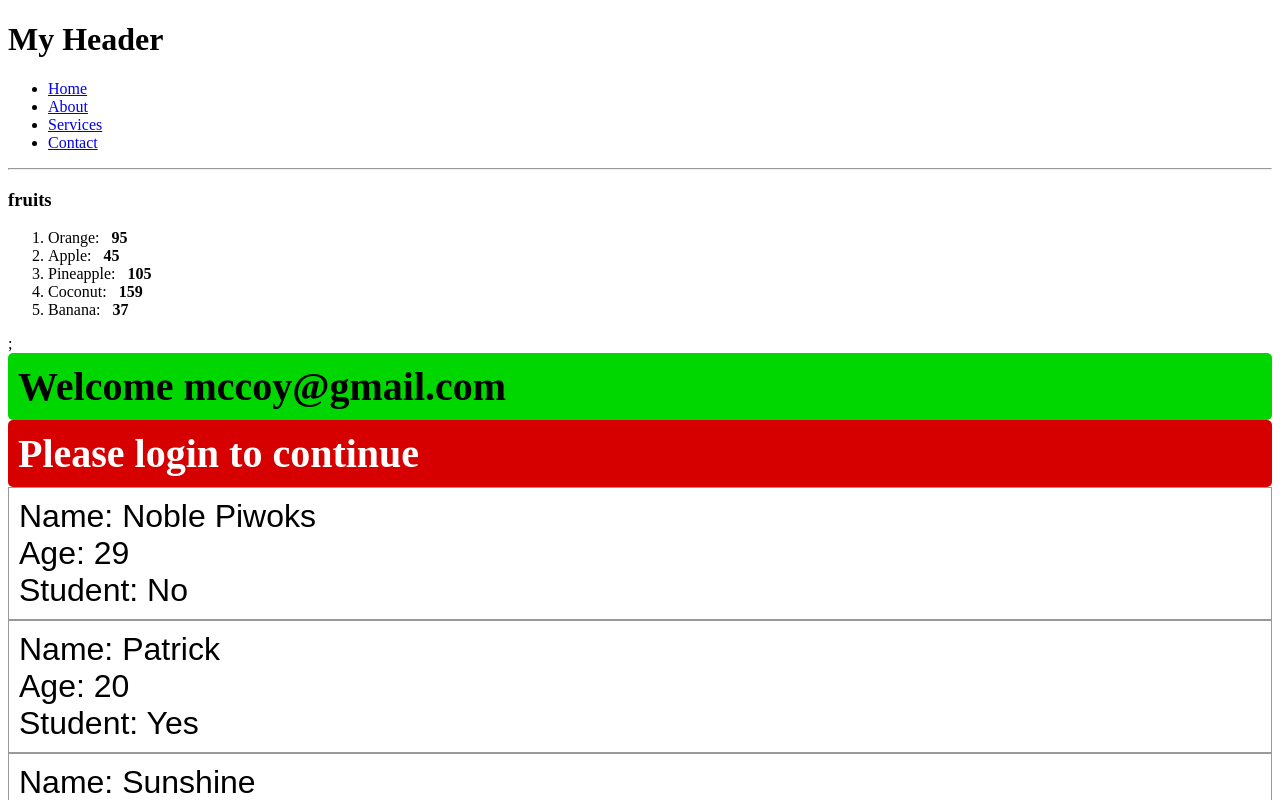
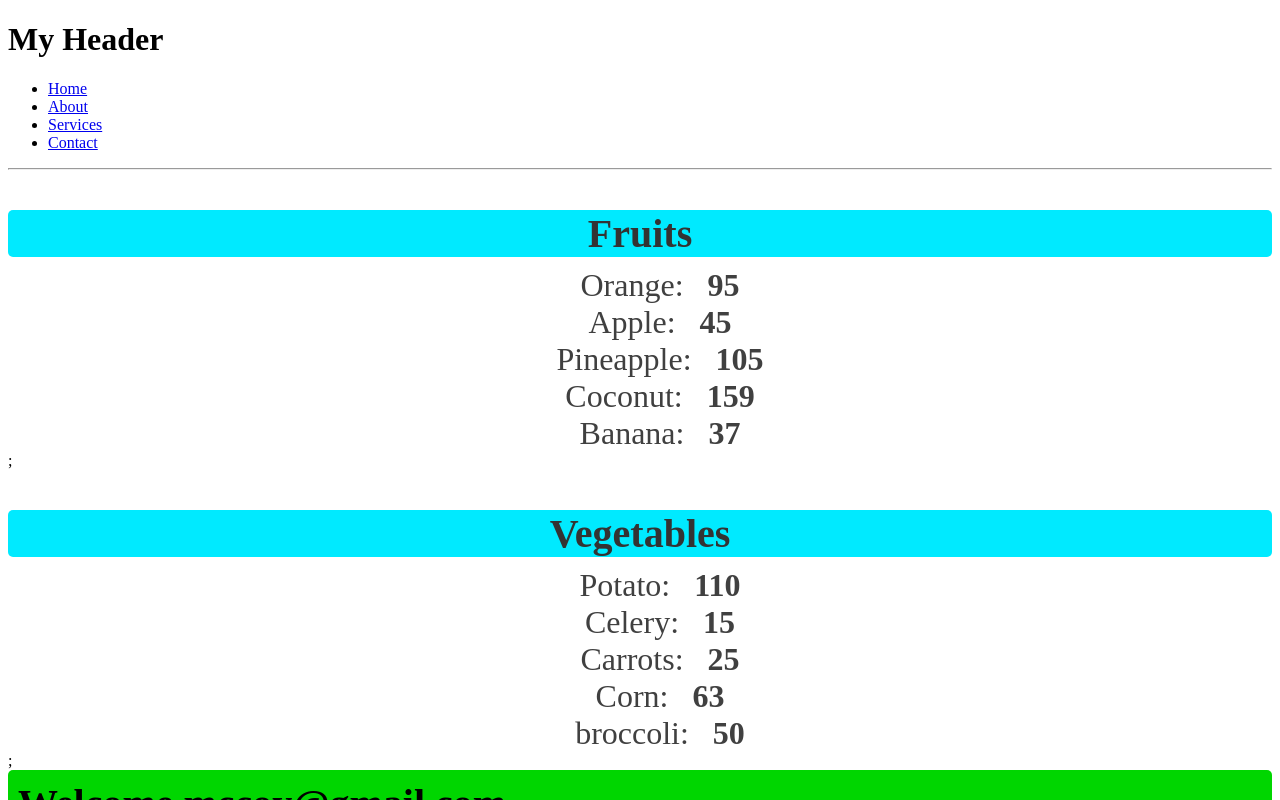
Before and after one commit to Piwoksn/React-Js-2, a React (Vite) app in the folder my-react-app/: page / in a window 1280 px wide. Shown: the top 800 px of the page. Built offline with nearby package versions, Linux system fonts and the light colour scheme.

Commit message:
added css to make the list beautiful

```diff
--- a/my-react-app/src/App.jsx
+++ b/my-react-app/src/App.jsx
@@ -15,12 +15,20 @@ function App() {
     { name: "Coconut", calories: 159 },
     { name: "Banana", calories: 37 },
   ];
+  const vegetables = [
+    { name: "Potato", calories: 110 },
+    { name: "Celery", calories: 15 },
+    { name: "Carrots", calories: 25 },
+    { name: "Corn", calories: 63 },
+    { name: "broccoli", calories: 50 },
+  ];
   return (
     <>
       {/* we use fragments to be able to show more than one components */}
 
       <Header />
-      <List items={fruits} category="fruits" />
+      <List items={fruits} category="Fruits" />
+      <List items={vegetables} category="Vegetables" />
 
       <UserGreeting isLoggedIn={true} username="mccoy@gmail.com" />
       <UserGreeting />
--- a/my-react-app/src/List.jsx
+++ b/my-react-app/src/List.jsx
@@ -38,8 +38,8 @@ function List(props) {
   return (
     <>
       {" "}
-      <h3>{props.category}</h3>
-      <ol> {itemList}</ol>;
+      <h3 className="list-category">{props.category}</h3>
+      <ol className="list-items"> {itemList}</ol>;
     </>
   );
 }
--- a/my-react-app/src/index.css
+++ b/my-react-app/src/index.css
@@ -62,3 +62,26 @@
   border-radius: 5px;
   margin: 0;
 }
+
+.list-category {
+  font-size: 2.5em;
+  font-weight: bold;
+  color: hsl(0, 0%, 20%);
+  margin-bottom: 10px;
+  text-align: center;
+  border-radius: 5px;
+  background-color: hsl(185, 100%, 50%);
+}
+
+.list-items {
+  font-size: 2em;
+  list-style: none;
+  color: hsl(0, 0%, 25%);
+  text-align: center;
+  margin: 0;
+}
+
+.list-items li:hover {
+  color: hsl(0, 0%, 45%);
+  cursor: pointer;
+}
```
